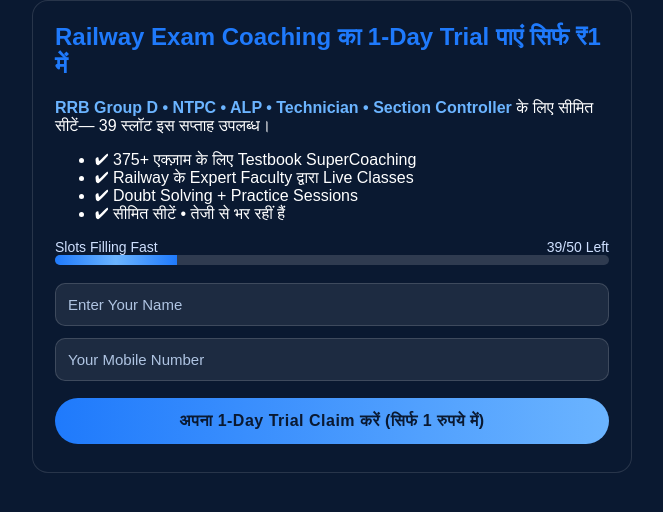
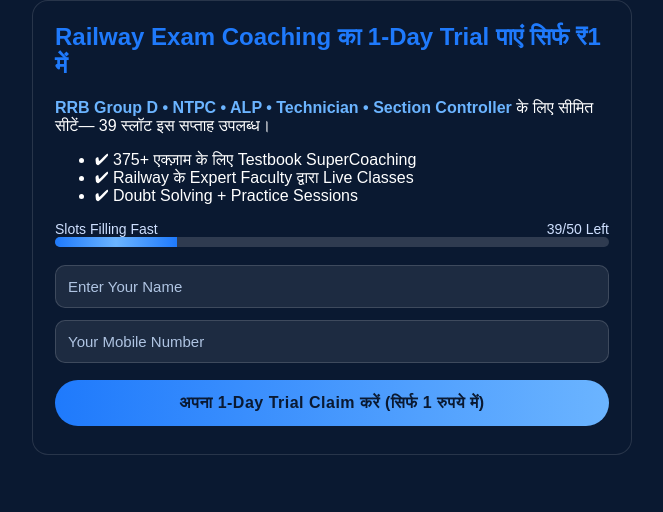
Before and after one commit to TestbookGuru/railway-tb-widget, a plain HTML site: page index.html in a window 1280 px wide. Shown: the whole page, without its empty margins (308-971 px from the left). Drawn offline with Linux system fonts and the light colour scheme.

Commit message:
Update index.html

```diff
--- a/index.html
+++ b/index.html
@@ -109,7 +109,6 @@
   <li>✔ 375+ एक्ज़ाम के लिए Testbook SuperCoaching</li>
   <li>✔ Railway के Expert Faculty द्वारा Live Classes</li>
   <li>✔ Doubt Solving + Practice Sessions</li>
-  <li>✔ सीमित सीटें • तेजी से भर रहीं हैं</li>
 </ul>
 
 <div style="margin-top:12px;">
```
